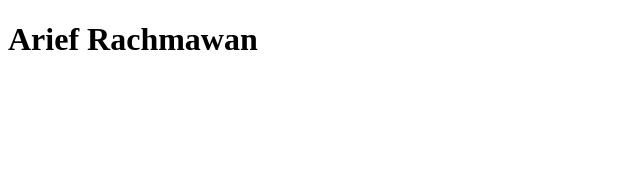
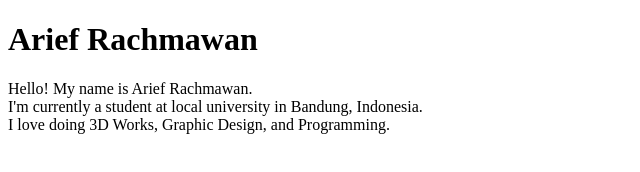
Before and after one commit to mbahArip/Assignment-VersionControl, a plain HTML site: page index.html in a window 1280 px wide. Shown: the whole page, without its empty margins (0-640 px from the left). Drawn offline with Linux system fonts and the light colour scheme.

Commit message:
Added about me

```diff
--- a/index.html
+++ b/index.html
@@ -8,5 +8,10 @@
 	</head>
 	<body>
 		<h1>Arief Rachmawan</h1>
+		<p
+			>Hello! My name is Arief Rachmawan. <br />
+			I'm currently a student at local university in Bandung, Indonesia. <br />
+			I love doing 3D Works, Graphic Design, and Programming.</p
+		>
 	</body>
 </html>
```
